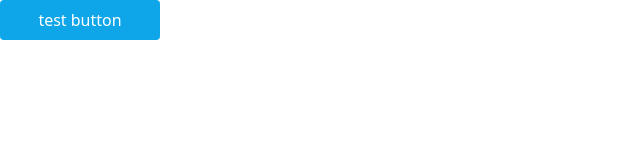
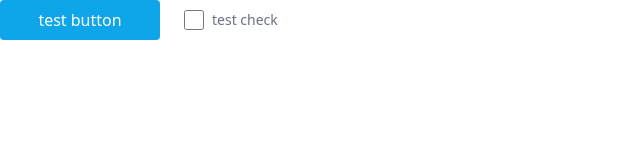
Before and after one commit to halilcn/reco, a React (Create React App) app: page / in a window 1280 px wide. Shown: the top 160 px of the page, without its empty margins (0-640 px from the left). Built offline with nearby package versions, Linux system fonts and the light colour scheme.

Commit message:
add checkbox component

```diff
--- a/src/App.tsx
+++ b/src/App.tsx
@@ -1,11 +1,22 @@
 import './App.css'
 import { Deneme } from './components'
 import Button from './components/Button/Button'
+import Checkbox from './components/Checkbox/Checkbox'
 
 function App() {
   return (
     <div className="flex">
-      <Button className="bg-red-700">test button</Button>
+      <div className="mr-6">
+        <Button className="bg-red-700">test button</Button>
+      </div>
+      <Checkbox
+        disabled
+        onChange={() => {
+          console.log('selam 1')
+        }}
+        id="test">
+        test check
+      </Checkbox>
     </div>
   )
 }
--- /dev/null
+++ b/src/components/Checkbox/Checkbox.tsx
@@ -0,0 +1,38 @@
+import classNames from 'classnames'
+import React from 'react'
+
+interface IProps extends React.ComponentProps<'input'> {
+  id: string
+  children?: any
+  disabled?: boolean
+  checked?: boolean
+  loading?: boolean
+}
+
+const Checkbox: React.FC<IProps> = props => {
+  const { id, children, checked, loading, disabled, ...componentProps } = props
+
+  //todo:dynamic checked?
+  //todo: defaultChecked ?
+  //todo: only icon ?
+  //todo: loading ?
+
+  const checkboxContainerClass = classNames('relative flex items-center')
+
+  const checkboxClass = classNames('w-5 h-5 cursor-pointer')
+
+  const checkboxLabelClass = classNames('ml-2 cursor-pointer text-sm font-light text-gray-500')
+
+  return (
+    <div className={checkboxContainerClass}>
+      <input id={id} type="checkbox" className={checkboxClass} {...componentProps} />
+      {children && (
+        <label htmlFor={id} className={checkboxLabelClass}>
+          {children}
+        </label>
+      )}
+    </div>
+  )
+}
+
+export default Checkbox
--- /dev/null
+++ b/src/styles/_default.scss
@@ -0,0 +1,5 @@
+* {
+  box-sizing: border-box;
+  outline: none;
+  text-decoration: none;
+}
--- a/src/styles/index.scss
+++ b/src/styles/index.scss
@@ -1 +1,2 @@
 @import 'tailwind';
+@import 'default';
```
